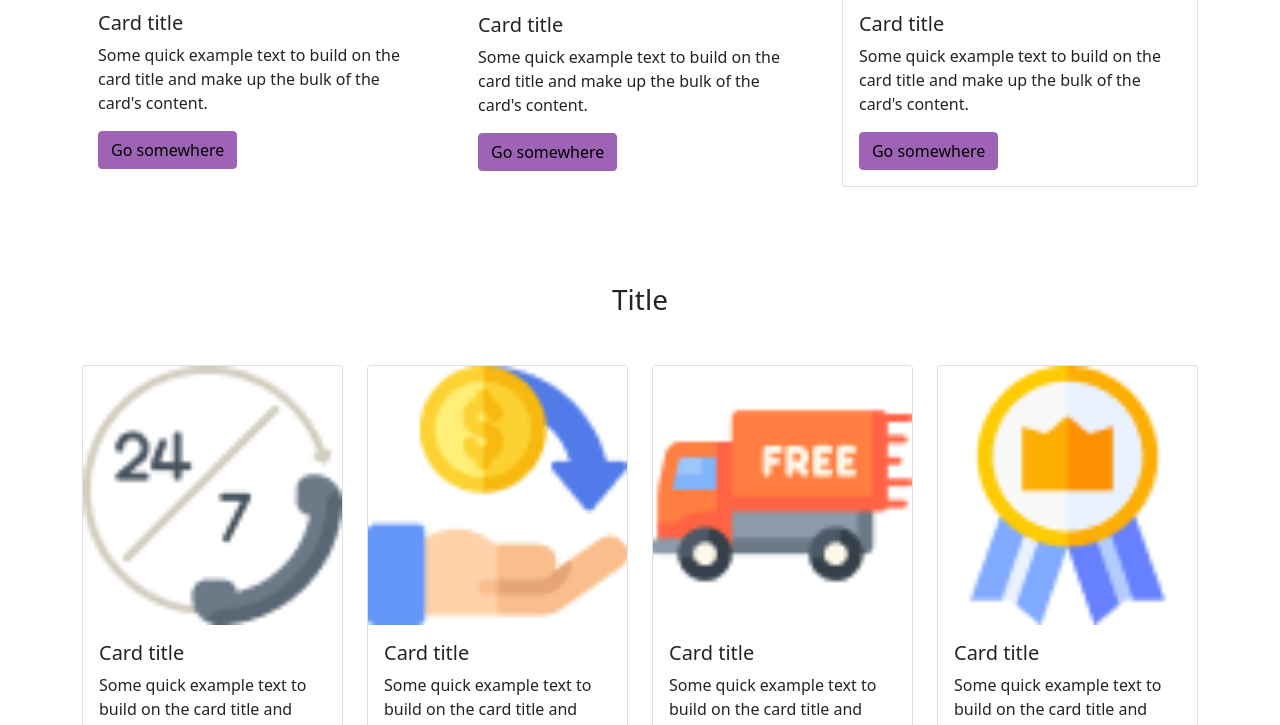
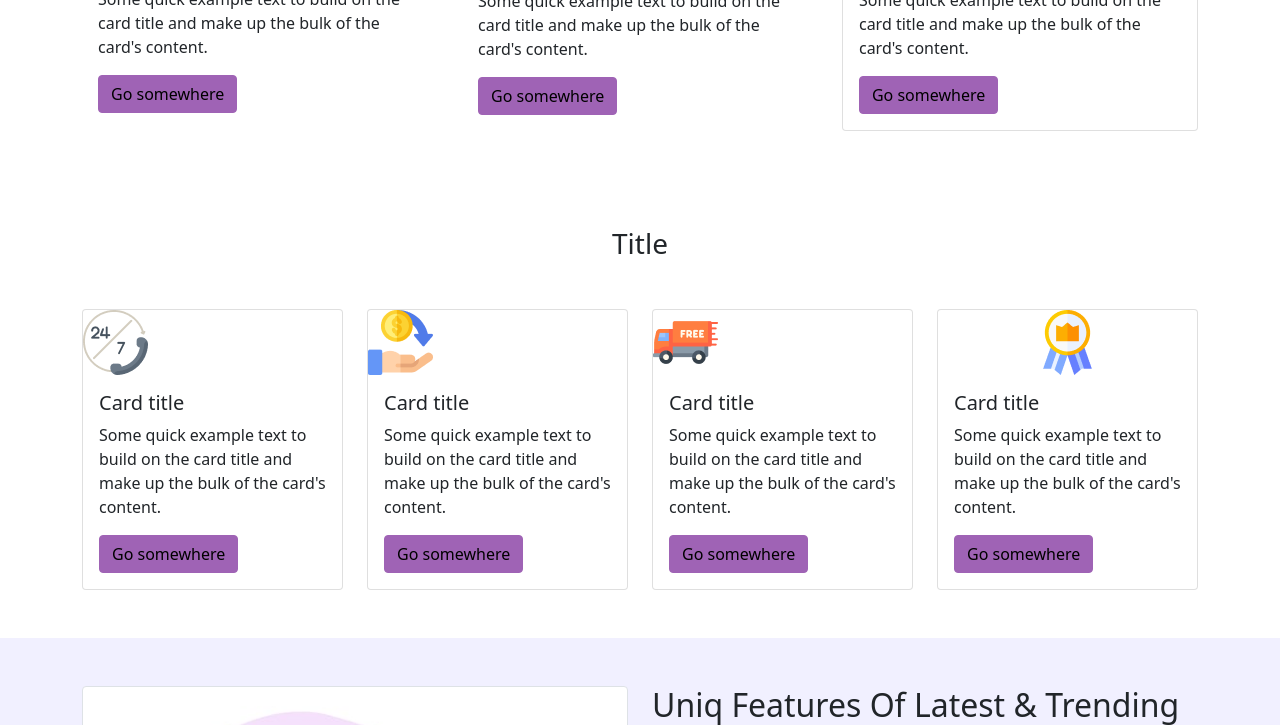
Before and after one commit to arman-bitaraf/Hekto, a plain HTML site: page index.html in a window 1280 px wide. Shown: the part 2075-2800 px from the top of the page. Drawn offline with nearby package versions, Linux system fonts and the light colour scheme; files whose address does not match are found by name.

Commit message:
feat: footer
-fix width of page column

```diff
--- a/index.html
+++ b/index.html
@@ -95,7 +95,7 @@
             </div>
 
         </div>
-        <nav class="navbar navbar-expand-lg navbar-light bg-light">
+        <nav class="navbar navbar-expand-lg navbar-light bg-light fixed-top">
             <div class="container">
                 <a class="navbar-brand p-0 me-5" href="#"><img src="./assets/image/Hekto.png" alt=""></a>
                 <button class="navbar-toggler" type="button" data-bs-toggle="collapse"
@@ -339,7 +339,7 @@
                 <div class="row">
                     <div class="col-12 col-md-3">
                         <div class="card">
-                            <div class="d-flex justify-content-center w-33">
+                            <div class="d-flex justify-content-center w-25">
                                 <img src="./assets/image/Project - Hekto (4)/24-hours-support 1.png"
                                     class="card-img-top img-fluid" title="dog" alt="dog">
                             </div>
@@ -354,7 +354,7 @@
 
                     <div class="col-12 col-md-3">
                         <div class="card">
-                            <div class="d-flex justify-content-center w-33">
+                            <div class="d-flex justify-content-center w-25">
                                 <img src="./assets/image/Project - Hekto (4)/cashback 1.png"
                                     class="card-img-top img-fluid" title="dog" alt="dog">
 
@@ -369,8 +369,8 @@
                     </div>
 
                     <div class="col-12 col-md-3">
-                        <div class="card">
-                            <div class="d-flex justify-content-center w-33">
+                        <div class="card justify-content-center">
+                            <div class="w-25">
                                 <img src="./assets/image/Project - Hekto (4)/free-delivery 1.png"
                                     class="card-img-top img-fluid" title="dog" alt="dog">
 
@@ -385,10 +385,10 @@
                     </div>
 
                     <div class="col-12 col-md-3">
-                        <div class="card">
-                            <div class="d-flex justify-content-center w-33">
+                        <div class="card justify-content-center ">
+                            <div class="w-100 text-center">
                                 <img src="./assets/image/Project - Hekto (4)/premium-quality 1.png"
-                                    class="card-img-top img-fluid" title="dog" alt="dog">
+                                    class="card-img-top img-fluid w-25" title="dog" alt="dog">
 
                             </div>
                             <div class="card-body">
@@ -766,7 +766,7 @@
                                     headphones</a></li>
                         </ul>
                     </div>
-                    <div class="col-12 col-md-2">
+                    <div class="col-6 col-md-2">
                         <h3 class="text-capitalize mb-5 fs-5">costumer care</h3>
                         <ul class="list-unstyled">
                             <li class="mb-2"><a href="" class="text-capitalize text-decoration-none text-muted">my
@@ -781,7 +781,7 @@
                                     tracking</a></li>
                         </ul>
                     </div>
-                    <div class="col-12 col-md-2">
+                    <div class="col-6 col-md-2">
                         <h3 class="text-capitalize mb-5 fs-5">pages</h3>
                         <ul class="list-unstyled">
                             <li class="mb-2"><a href="" class="text-decoration-none text-muted ">blog</a></li>
@@ -805,7 +805,7 @@
                     <div class="col-12 col-md-4 text-muted text-capitalize text-center">all rights reserved</div>
                     <div class="col-12 col-md-4"></div>
                     <div class="col-12 col-md-4">
-                        <ul class="list-unstyled d-flex">
+                        <ul class="list-unstyled d-flex justify-content-center">
                             <li class="px-1"><a href="" class="text-social-media">
                                     <svg xmlns="http://www.w3.org/2000/svg" width="16" height="16" fill="currentColor"
                                         class="bi bi-facebook" viewBox="0 0 16 16">
```
Also changed, not shown: assets/image/slider/old/1710_jori_como-547_edit-catalogversion_0_0.jpg (renamed from assets/image/slider/1710_jori_como-547_edit-catalogversion_0_0.jpg), assets/image/slider/old/longueville_landscape_05_det_2.jpg (renamed from assets/image/slider/longueville_landscape_05_det_2.jpg), assets/image/slider/photo_2022-05-13_10-13-37 (1).jpg (added), assets/image/slider/photo_2022-05-13_10-13-38.jpg (added).
